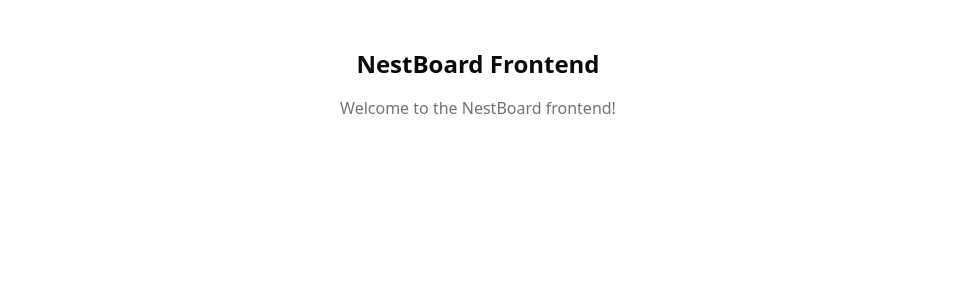
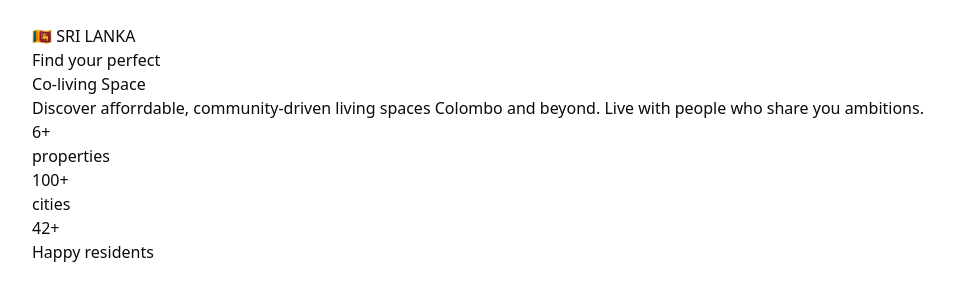
Before and after one commit to heruni99/nestBoardNew, a React (Vite) app: page / in a window 1280 px wide. Shown: the top 300 px of the page, without its empty margins (162-1116 px from the left). Built offline with nearby package versions, Linux system fonts and the light colour scheme.

Commit message:
add hero section without styles.

```diff
--- a/src/pages/home/components/HeroSection.tsx
+++ b/src/pages/home/components/HeroSection.tsx
@@ -1,10 +1,36 @@
 export function HeroSection() {
   return (
-    <div className="flex flex-col items-center gap-4 p-6">
-      <h1 className="text-center text-2xl font-bold">NestBoard Frontend</h1>
-      <p className="text-center text-muted-foreground">
-        Welcome to the NestBoard frontend!
-      </p>
-    </div>
+    <section >
+        <div>
+            {/*country badge*/}
+            <div>
+              🇱🇰 SRI LANKA
+            </div>
+
+            <h1>Find your perfect <br/> Co-living Space</h1>
+
+            <p>Discover afforrdable, community-driven living spaces Colombo and beyond. Live with people who share you ambitions.</p>
+
+            {/*stats*/}
+            <div>
+              <div>
+                <p>6+</p>
+                <p>properties</p>
+              </div>
+
+              <div>
+                <p>100+</p>
+                <p>cities</p>
+              </div>
+
+              <div>
+                <p>42+</p>
+                <p>Happy residents</p>
+              </div>
+            </div>
+
+
+        </div>
+    </section>
   )
 }
--- a/src/pages/home/home.tsx
+++ b/src/pages/home/home.tsx
@@ -4,6 +4,7 @@ export function Home() {
   return (
     <>
       <HeroSection />
+
     </>
   )
 }
```
